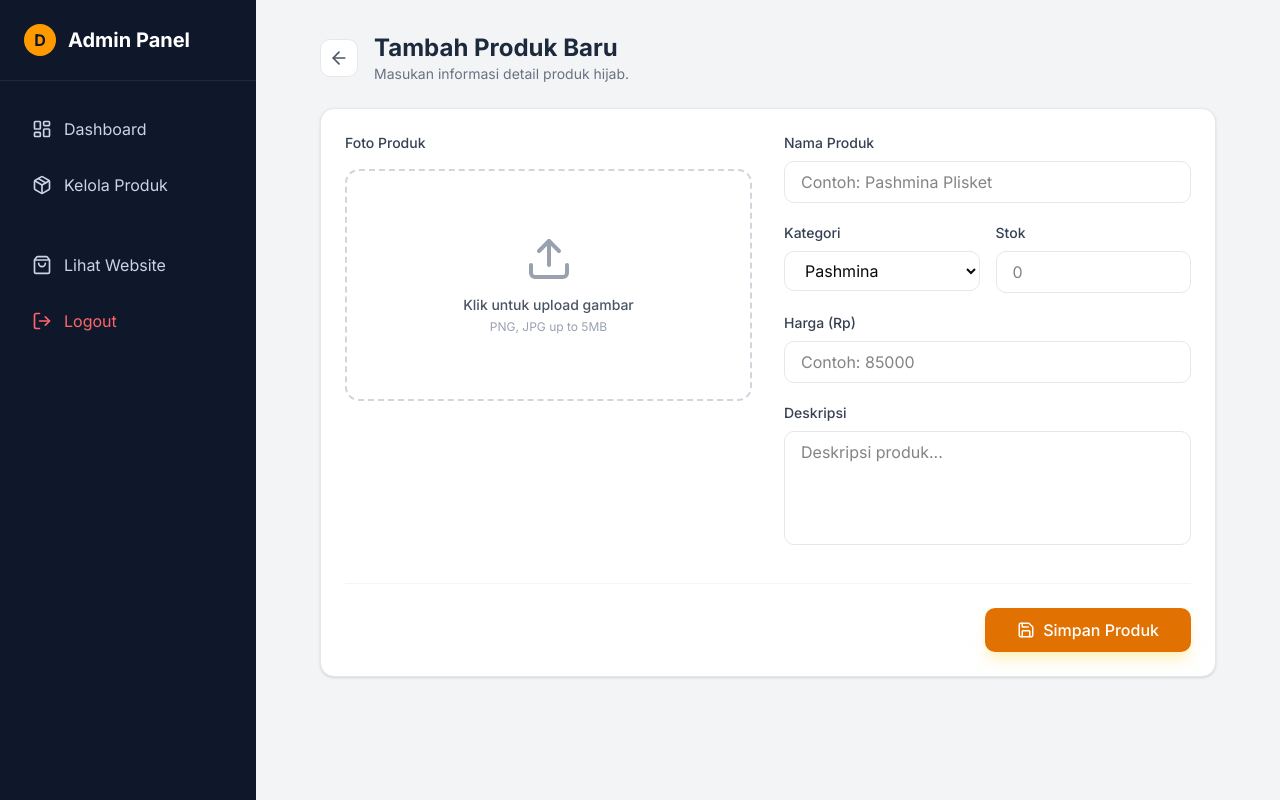
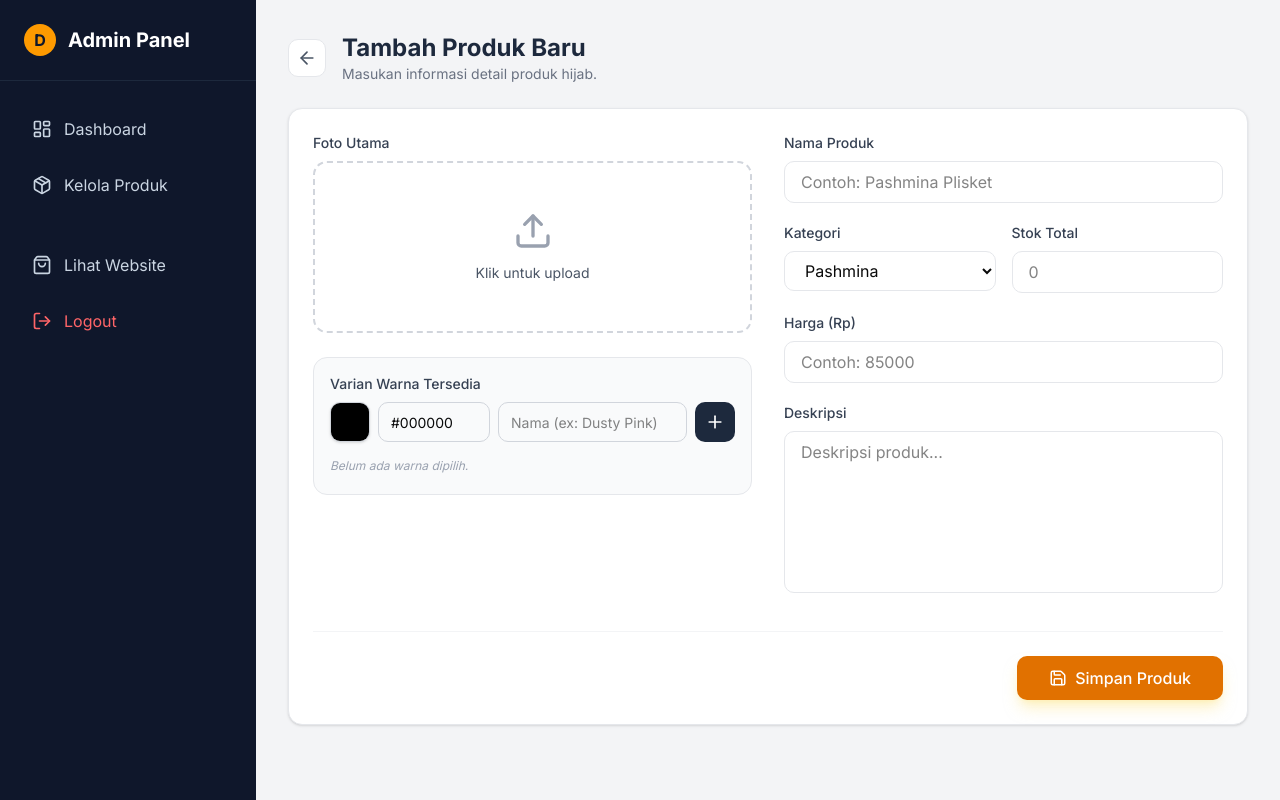
Before and after one commit to kawreenazzhra/deamoura-chatbot-ai, a Next.js app: page /admin/products/add in a window 1280 px wide. Built offline with nearby package versions, Linux system fonts and the light colour scheme.

Commit message:
update pilihan warna di halaman add

```diff
--- a/app/(admin)/admin/products/add/page.tsx
+++ b/app/(admin)/admin/products/add/page.tsx
@@ -3,75 +3,124 @@
 
 import { useState } from 'react';
 import { useRouter } from 'next/navigation';
-import { ArrowLeft, Upload, Save, X } from 'lucide-react';
+import { ArrowLeft, Upload, Save, X, Plus } from 'lucide-react';
 import Link from 'next/link';
 import Image from 'next/image';
+
+// Tipe data untuk warna
+interface ColorVariant {
+  name: string;
+  hex: string;
+}
 
 export default function AddProductPage() {
   const router = useRouter();
   const [isLoading, setIsLoading] = useState(false);
 
-  // State untuk Preview Gambar
-  const [imagePreview, setImagePreview] = useState<string | null>(null);
-  const [imageFile, setImageFile] = useState<File | null>(null);
+  // State Gambar
+  const [imageBase64, setImageBase64] = useState<string>("");
 
+  // State Utama Form
   const [formData, setFormData] = useState({
     name: '',
-    category: 'Pashmina', // Default value
+    category: 'Pashmina',
     price: '',
     stock: '',
     description: '',
   });
 
-  // Handle Input Teks
+  // --- STATE BARU: Varian Warna ---
+  const [colors, setColors] = useState<ColorVariant[]>([]);
+  const [tempColor, setTempColor] = useState({ name: '', hex: '#000000' });
+
+  // Fungsi Convert Gambar ke Base64
+  const convertToBase64 = (file: File) => {
+    return new Promise<string>((resolve, reject) => {
+      const fileReader = new FileReader();
+      fileReader.readAsDataURL(file);
+      fileReader.onload = () => resolve(fileReader.result as string);
+      fileReader.onerror = (error) => reject(error);
+    });
+  };
+
+  // Handle Input Text Biasa
   const handleChange = (e: React.ChangeEvent<HTMLInputElement | HTMLTextAreaElement | HTMLSelectElement>) => {
     const { name, value } = e.target;
     setFormData((prev) => ({ ...prev, [name]: value }));
   };
 
-  // Handle Upload Gambar (Hanya Preview dulu)
-  const handleImageChange = (e: React.ChangeEvent<HTMLInputElement>) => {
+  // Handle Upload Gambar
+  const handleImageChange = async (e: React.ChangeEvent<HTMLInputElement>) => {
     const file = e.target.files?.[0];
     if (file) {
-      setImageFile(file);
-      // Membuat URL sementara agar gambar bisa dilihat di layar
-      const previewUrl = URL.createObjectURL(file);
-      setImagePreview(previewUrl);
+      if (file.size > 2 * 1024 * 1024) {
+        alert("Ukuran gambar terlalu besar! Maksimal 2MB.");
+        return;
+      }
+      const base64String = await convertToBase64(file);
+      setImageBase64(base64String);
     }
   };
 
-  // Handle Hapus Gambar yang mau diupload
-  const removeImage = () => {
-    setImagePreview(null);
-    setImageFile(null);
+  const removeImage = () => setImageBase64("");
+
+  // --- LOGIKA WARNA ---
+
+  // 1. Tambah Warna ke List
+  const handleAddColor = () => {
+    if (!tempColor.name.trim()) return alert("Nama warna tidak boleh kosong!");
+
+    // Cek duplikat
+    if (colors.some(c => c.name.toLowerCase() === tempColor.name.toLowerCase())) {
+        return alert("Warna ini sudah ada di daftar!");
+    }
+
+    setColors([...colors, tempColor]);
+    setTempColor({ name: '', hex: '#000000' }); // Reset input kecil
   };
 
+  // 2. Hapus Warna dari List
+  const handleRemoveColor = (indexToRemove: number) => {
+    setColors(colors.filter((_, index) => index !== indexToRemove));
+  };
+
+  // Handle Submit Akhir
   const handleSubmit = async (e: React.FormEvent) => {
     e.preventDefault();
+
+    if (colors.length === 0) {
+        alert("Mohon masukan minimal satu varian warna!");
+        return;
+    }
+
     setIsLoading(true);
 
-    // Proses simpan data ke database
-    // 1. Upload `imageFile` ke Supabase Storage -> Dapat URL
-    // 2. Simpan `formData` + URL Gambar ke Database
+    const finalData = {
+      ...formData,
+      id: Date.now(),
+      image: imageBase64,
+      colors: colors, // Data warna ikut tersimpan disini
+    };
 
-    console.log("Data siap kirim:", formData);
-    console.log("File gambar:", imageFile);
+    console.log("DATA LENGKAP SIAP SIMPAN:", finalData);
+
+    // Simulasi Simpan ke LocalStorage
+    const existingProducts = JSON.parse(localStorage.getItem('products') || '[]');
+    existingProducts.push(finalData);
+    localStorage.setItem('products', JSON.stringify(existingProducts));
 
     setTimeout(() => {
-      alert("Produk berhasil ditambahkan! (Simulasi)");
+      alert("Produk berhasil ditambahkan!");
       setIsLoading(false);
       router.push('/admin/products');
-    }, 1500);
+    }, 1000);
   };
 
   return (
-    <div className="max-w-4xl mx-auto pb-10">
+    <div className="max-w-7xl mx-auto pb-10">
       {/* Header */}
       <div className="flex items-center gap-4 mb-6">
-        <Link
-          href="/admin/products"
-          className="p-2 bg-white border border-gray-200 rounded-lg hover:bg-gray-50 transition-colors"
-        >
+        <Link href="/admin/products" className="p-2 bg-white border border-gray-200 rounded-lg hover:bg-gray-50 transition-colors">
           <ArrowLeft size={20} className="text-gray-600" />
         </Link>
         <div>
@@ -83,71 +132,127 @@ export default function AddProductPage() {
       <form onSubmit={handleSubmit} className="bg-white rounded-xl shadow-sm border border-gray-200 p-6">
         <div className="grid grid-cols-1 md:grid-cols-2 gap-8">
 
-          {/* KOLOM KIRI: Upload Gambar */}
-          <div className="space-y-4">
-            <label className="block text-sm font-medium text-gray-700">Foto Produk</label>
+          {/* KOLOM KIRI: Foto & Warna */}
+          <div className="space-y-6">
 
-            <div className={`border-2 border-dashed rounded-xl p-4 flex flex-col items-center justify-center text-center transition-colors ${imagePreview ? 'border-amber-500 bg-amber-50' : 'border-gray-300 hover:border-amber-400 hover:bg-gray-50'}`}>
+            {/* 1. Upload Gambar */}
+            <div>
+                <label className="block text-sm font-medium text-gray-700 mb-2">Foto Utama</label>
+                <div className={`relative border-2 border-dashed rounded-xl p-4 flex flex-col items-center justify-center text-center transition-colors ${imageBase64 ? 'border-amber-500 bg-amber-50' : 'border-gray-300 hover:border-amber-400 hover:bg-gray-50'}`}>
 
-              {imagePreview ? (
+                    {imageBase64 ? (
                         <div className="relative w-full aspect-square bg-gray-100 rounded-lg overflow-hidden group">
-                  <Image
-                    src={imagePreview}
-                    alt="Preview"
-                    fill
-                    className="object-cover"
-                  />
-                  {/* Tombol Hapus Gambar */}
-                  <button
-                    type="button"
-                    onClick={removeImage}
-                    className="absolute top-2 right-2 bg-red-500 text-white p-1 rounded-full opacity-0 group-hover:opacity-100 transition-opacity"
-                  >
+                            <Image src={imageBase64} alt="Preview" fill className="object-cover" />
+                            <button type="button" onClick={removeImage} className="absolute top-2 right-2 bg-red-500 text-white p-1 rounded-full z-20 group-hover:opacity-100 transition-opacity">
                                 <X size={16} />
                             </button>
                         </div>
                     ) : (
-                <div className="py-12 w-full">
-                  <Upload className="w-12 h-12 text-gray-400 mx-auto mb-3" />
-                  <p className="text-sm text-gray-600 font-medium">Klik untuk upload gambar</p>
-                  <p className="text-xs text-gray-400 mt-1">PNG, JPG up to 5MB</p>
+                        <div className="py-8 w-full">
+                            <Upload className="w-10 h-10 text-gray-400 mx-auto mb-3" />
+                            <p className="text-sm text-gray-600">Klik untuk upload</p>
+                        </div>
+                    )}
 
-                  {/* Input File Tersembunyi tapi menutupi area */}
                     <input
                         type="file"
                         accept="image/*"
                         onChange={handleImageChange}
-                    className="absolute inset-0 w-full h-full opacity-0 cursor-pointer"
+                        className="absolute inset-0 w-full h-full opacity-0 cursor-pointer z-10"
                     />
-                </div>
-              )}
                 </div>
             </div>
 
-          {/* KOLOM KANAN: Form Input */}
+            {/* 2. Input Varian Warna (DIPERBARUI) */}
+            <div className="bg-gray-50 p-4 rounded-xl border border-gray-200 relative z-0">
+                <label className="block text-sm font-medium text-gray-700 mb-2">Varian Warna Tersedia</label>
+
+                {/* LOGIKA FIX OFFSET:
+                   1. 'items-center' = Paksa rata tengah vertikal.
+                   2. Hapus 'py-2' dari input teks, ganti dengan 'h-10' (40px).
+                   3. Bungkus Color Picker dengan div agar bordernya konsisten dengan input teks.
+                */}
+                <div className="flex gap-2 mb-3 items-center h-10 flex-nowrap">
+
+                    {/* A. Picker Visual */}
+                    <div className="relative w-10 h-10 rounded-lg border border-gray-300 overflow-hidden flex-shrink-0 cursor-pointer shadow-sm hover:border-amber-500 transition-colors">
+                        <div className="absolute inset-0 w-full h-full" style={{ backgroundColor: tempColor.hex }} />
+                        <input
+                            type="color"
+                            value={tempColor.hex}
+                            onChange={(e) => setTempColor({...tempColor, hex: e.target.value})}
+                            className="absolute inset-0 w-[200%] h-[200%] -top-1/2 -left-1/2 opacity-0 cursor-pointer"
+                        />
+                    </div>
+
+                    {/* B. Input Kode Hex */}
+                    <input
+                        type="text"
+                        value={tempColor.hex}
+                        onChange={(e) => {
+                            let val = e.target.value;
+                            if (!val.startsWith('#')) val = '#' + val.replace('#', '');
+                            if (val.length <= 7) setTempColor({ ...tempColor, hex: val });
+                        }}
+                        className="w-24 md:w-28 h-10 px-3 border border-gray-300 rounded-lg text-sm font-mono uppercase focus:ring-2 focus:ring-amber-500 outline-none flex-shrink-0"
+                        placeholder="#000000"
+                    />
+
+                    {/* C. Input Nama Warna (Ini yang akan memanjang otomatis) */}
+                    <input
+                        type="text"
+                        placeholder="Nama (ex: Dusty Pink)"
+                        value={tempColor.name}
+                        onChange={(e) => setTempColor({...tempColor, name: e.target.value})}
+                        className="flex-1 min-w-[100px] h-10 px-3 border border-gray-300 rounded-lg text-sm focus:ring-2 focus:ring-amber-500 outline-none"
+                        onKeyDown={(e) => e.key === 'Enter' && (e.preventDefault(), handleAddColor())}
+                    />
+
+                    {/* D. Tombol Tambah */}
+                    <button
+                        type="button"
+                        onClick={handleAddColor}
+                        className="h-10 w-10 bg-slate-800 text-white rounded-lg hover:bg-slate-700 transition-colors flex items-center justify-center flex-shrink-0"
+                    >
+                        <Plus size={20} />
+                    </button>
+                </div>
+
+                {/* List Warna (Chips) */}
+                <div className="flex flex-wrap gap-2 min-h-[24px]">
+                    {colors.length === 0 && <p className="text-xs text-gray-400 italic pt-1">Belum ada warna dipilih.</p>}
+
+                    {colors.map((color, index) => (
+                        <div key={index} className="flex items-center gap-2 bg-white border border-gray-200 pl-2 pr-1 py-1 rounded-full shadow-sm animate-in fade-in zoom-in duration-200">
+                            <div className="w-4 h-4 rounded-full border border-gray-200 shadow-sm" style={{ backgroundColor: color.hex }}></div>
+                            <span className="text-sm text-gray-700 font-medium">
+                                {color.name} <span className="text-xs text-gray-400 font-normal ml-0.5">({color.hex})</span>
+                            </span>
+                            <button
+                                type="button"
+                                onClick={() => handleRemoveColor(index)}
+                                className="p-1 hover:bg-red-50 text-gray-400 hover:text-red-500 rounded-full transition-colors"
+                            >
+                                <X size={14} />
+                            </button>
+                        </div>
+                    ))}
+                </div>
+            </div>
+
+          </div>
+
+          {/* KOLOM KANAN: Detail Produk */}
           <div className="space-y-5">
             <div>
               <label className="block text-sm font-medium text-gray-700 mb-2">Nama Produk</label>
-              <input
-                type="text"
-                name="name"
-                value={formData.name}
-                onChange={handleChange}
-                className="w-full px-4 py-2 border border-gray-200 rounded-lg focus:ring-2 focus:ring-amber-500 outline-none"
-                placeholder="Contoh: Pashmina Plisket"
-                required
-              />
+              <input type="text" name="name" value={formData.name} onChange={handleChange} className="w-full px-4 py-2 border border-gray-200 rounded-lg focus:ring-2 focus:ring-amber-500 outline-none" placeholder="Contoh: Pashmina Plisket" required />
             </div>
 
             <div className="grid grid-cols-2 gap-4">
               <div>
                 <label className="block text-sm font-medium text-gray-700 mb-2">Kategori</label>
-                <select
-                  name="category"
-                  value={formData.category}
-                  onChange={handleChange}
-                  className="w-full px-4 py-2 border border-gray-200 rounded-lg focus:ring-2 focus:ring-amber-500 outline-none bg-white"
-                >
+                <select name="category" value={formData.category} onChange={handleChange} className="w-full px-4 py-2 border border-gray-200 rounded-lg focus:ring-2 focus:ring-amber-500 outline-none bg-white">
                   <option value="Pashmina">Pashmina</option>
                   <option value="Segi Empat">Segi Empat</option>
                   <option value="Bergo">Bergo</option>
@@ -157,57 +262,27 @@ export default function AddProductPage() {
               </div>
 
               <div>
-                <label className="block text-sm font-medium text-gray-700 mb-2">Stok</label>
-                <input
-                  type="number"
-                  name="stock"
-                  value={formData.stock}
-                  onChange={handleChange}
-                  className="w-full px-4 py-2 border border-gray-200 rounded-lg focus:ring-2 focus:ring-amber-500 outline-none"
-                  placeholder="0"
-                />
+                <label className="block text-sm font-medium text-gray-700 mb-2">Stok Total</label>
+                <input type="number" name="stock" value={formData.stock} onChange={handleChange} className="w-full px-4 py-2 border border-gray-200 rounded-lg focus:ring-2 focus:ring-amber-500 outline-none" placeholder="0" />
               </div>
             </div>
 
             <div>
               <label className="block text-sm font-medium text-gray-700 mb-2">Harga (Rp)</label>
-              <input
-                type="number"
-                name="price"
-                value={formData.price}
-                onChange={handleChange}
-                className="w-full px-4 py-2 border border-gray-200 rounded-lg focus:ring-2 focus:ring-amber-500 outline-none"
-                placeholder="Contoh: 85000"
-              />
+              <input type="number" name="price" value={formData.price} onChange={handleChange} className="w-full px-4 py-2 border border-gray-200 rounded-lg focus:ring-2 focus:ring-amber-500 outline-none" placeholder="Contoh: 85000" />
             </div>
 
             <div>
               <label className="block text-sm font-medium text-gray-700 mb-2">Deskripsi</label>
-              <textarea
-                name="description"
-                value={formData.description}
-                onChange={handleChange}
-                rows={4}
-                className="w-full px-4 py-2 border border-gray-200 rounded-lg focus:ring-2 focus:ring-amber-500 outline-none resize-none"
-                placeholder="Deskripsi produk..."
-              ></textarea>
+              <textarea name="description" value={formData.description} onChange={handleChange} rows={6} className="w-full px-4 py-2 border border-gray-200 rounded-lg focus:ring-2 focus:ring-amber-500 outline-none resize-none" placeholder="Deskripsi produk..."></textarea>
             </div>
           </div>
         </div>
 
-        {/* Tombol Simpan */}
+        {/* Footer Action */}
         <div className="mt-8 pt-6 border-t border-gray-100 flex justify-end">
-          <button
-            type="submit"
-            disabled={isLoading}
-            className="px-8 py-2.5 bg-amber-600 hover:bg-amber-700 text-white font-medium rounded-lg transition-colors flex items-center gap-2 shadow-lg shadow-amber-200/50"
-          >
-            {isLoading ? 'Mengupload...' : (
-                <>
-                    <Save size={18} />
-                    Simpan Produk
-                </>
-            )}
+          <button type="submit" disabled={isLoading} className="px-8 py-2.5 bg-amber-600 hover:bg-amber-700 text-white font-medium rounded-lg transition-colors flex items-center gap-2 shadow-lg shadow-amber-200/50">
+            {isLoading ? 'Menyimpan...' : <><Save size={18} /> Simpan Produk</>}
           </button>
         </div>
       </form>
```
Lines whose indentation alone changed are shown as unchanged.
